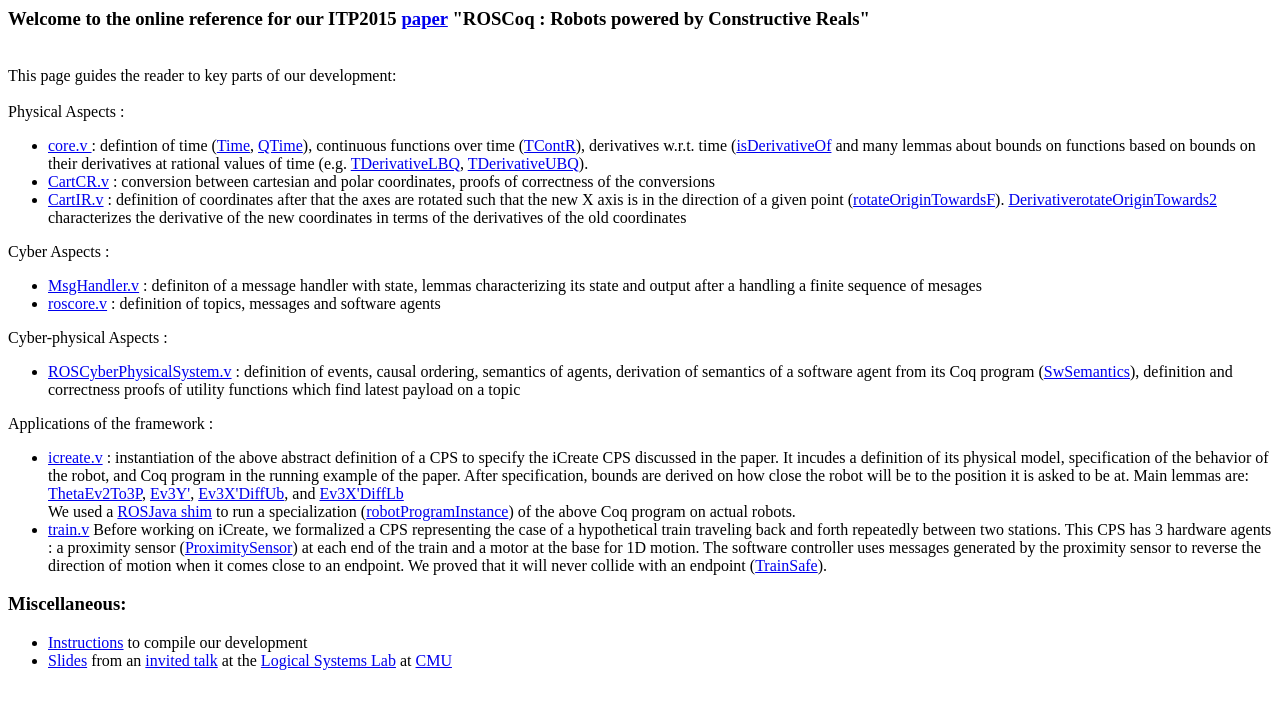
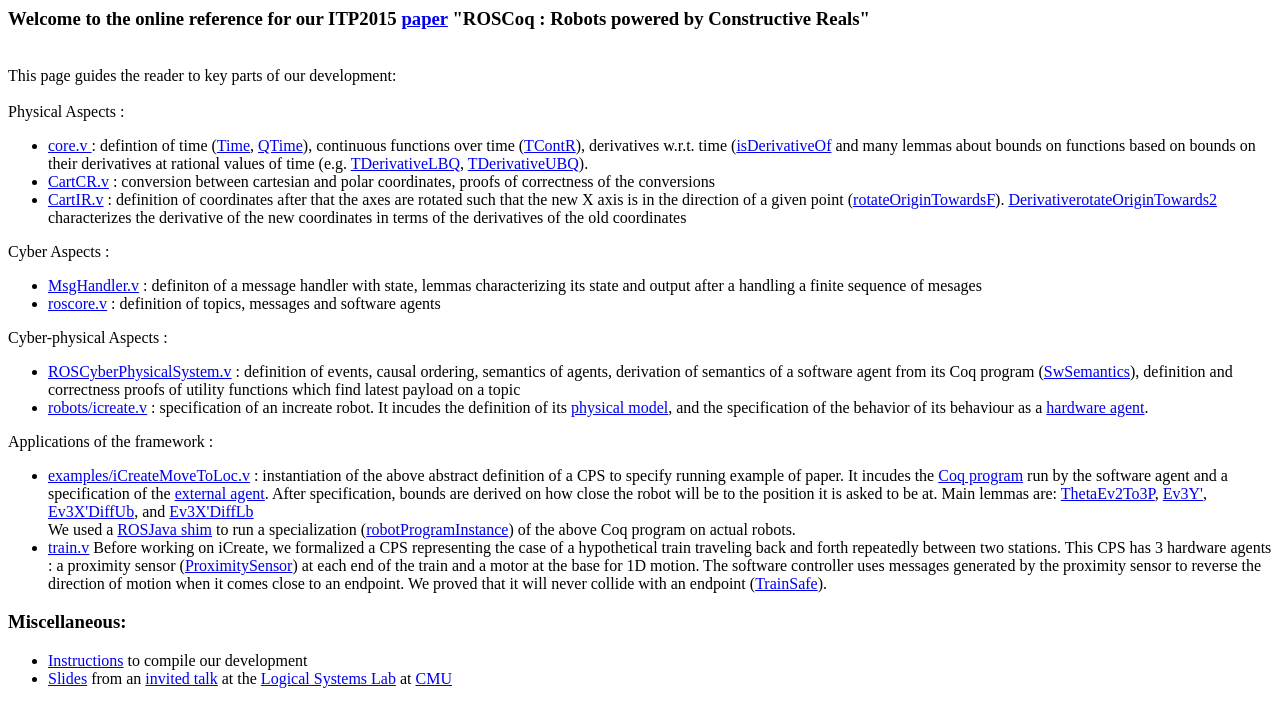
Before and after one commit to aa755/ROSCoq, a plain HTML site: page index.html in a window 1280 px wide. Drawn offline with Linux system fonts and the light colour scheme.

Commit message:
updated the index.html page to describe new organization of the material

```diff
--- a/index.html
+++ b/index.html
@@ -55,21 +55,28 @@
 </ul>
   Cyber-physical Aspects :
 <ul>
-<li>  <a href="coqdoc/ROSCOQ.ROSCyberPhysicalSystem.html">ROSCyberPhysicalSystem.v</a> :
+    <li>
+        <a href="coqdoc/ROSCOQ.ROSCyberPhysicalSystem.html">ROSCyberPhysicalSystem.v</a> :
       definition of events, causal ordering, semantics of agents, derivation of semantics of a software agent from its
       Coq program (<a href="coqdoc/ROSCOQ.ROSCyberPhysicalSystem.html#SwSemantics">SwSemantics</a>),
-      definition and correctness proofs of utility functions which find latest payload on a topic</li>
+      definition and correctness proofs of utility functions which find latest payload on a topic
+    </li>
+
+    <li>
+        <a href="coqdoc/ROSCOQ.robots.icreate.html">robots/icreate.v</a> : specification of an increate robot.
+        It incudes the definition of its <a href="coqdoc/ROSCOQ.robots.icreate.html#iCreate">physical model</a>,
+        and the specification of the behavior of its behaviour as a <a href="coqdoc/ROSCOQ.robots.icreate.html#HwAgent">hardware agent</a>.
+    </li>
 
 </ul>
   Applications of the framework :
 <ul>
 <li>
-    <a href="coqdoc/ROSCOQ.icreate.html">icreate.v</a> : instantiation
+    <a href="coqdoc/ROSCOQ.examples.iCreateMoveToLoc.html">examples/iCreateMoveToLoc.v</a> : instantiation
       of the above abstract definition of a CPS
-      to specify the iCreate CPS
-      discussed in the paper. It incudes a definition of its physical model,
-      specification of the behavior of the robot,
-      and Coq program in the running example of the paper.
+      to specify running example of paper.
+      It incudes the <a href="coqdoc/ROSCOQ.examples.iCreateMoveToLoc.html#robotPureProgam">Coq program</a> run
+      by the software agent and a specification of the <a href="coqdoc/ROSCOQ.examples.iCreateMoveToLoc.html#externalCmdSemantics">external agent</a>.
       After specification, bounds are derived on how close the robot will be to the position it is asked to be at.
       Main lemmas are:
       <a href="coqdoc/ROSCOQ.icreate.html#ThetaEv2To3P">ThetaEv2To3P</a>,
```
